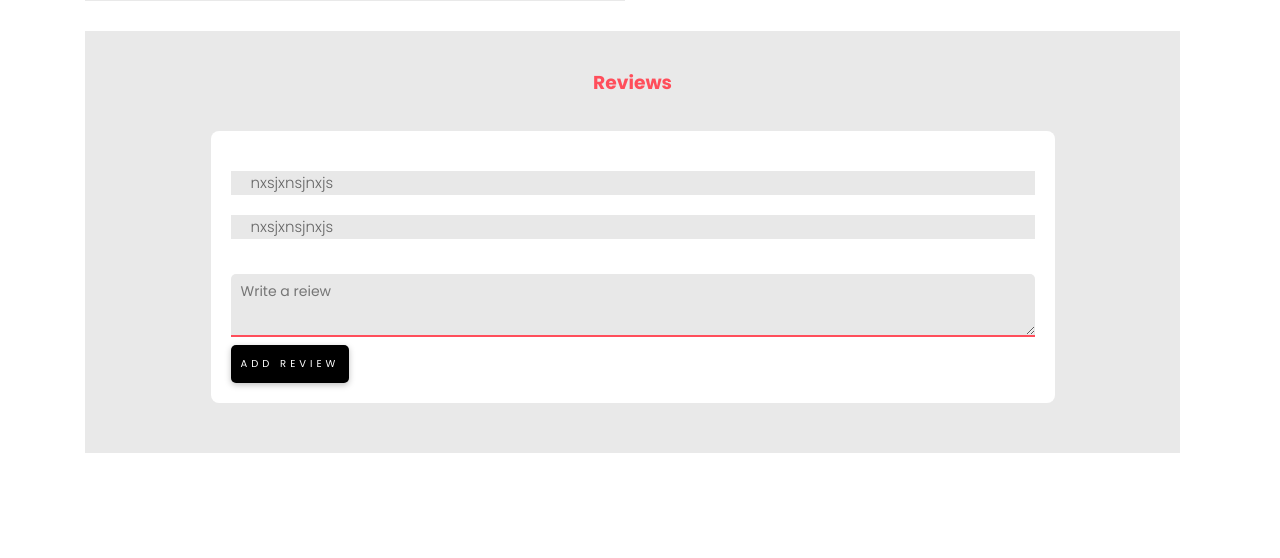
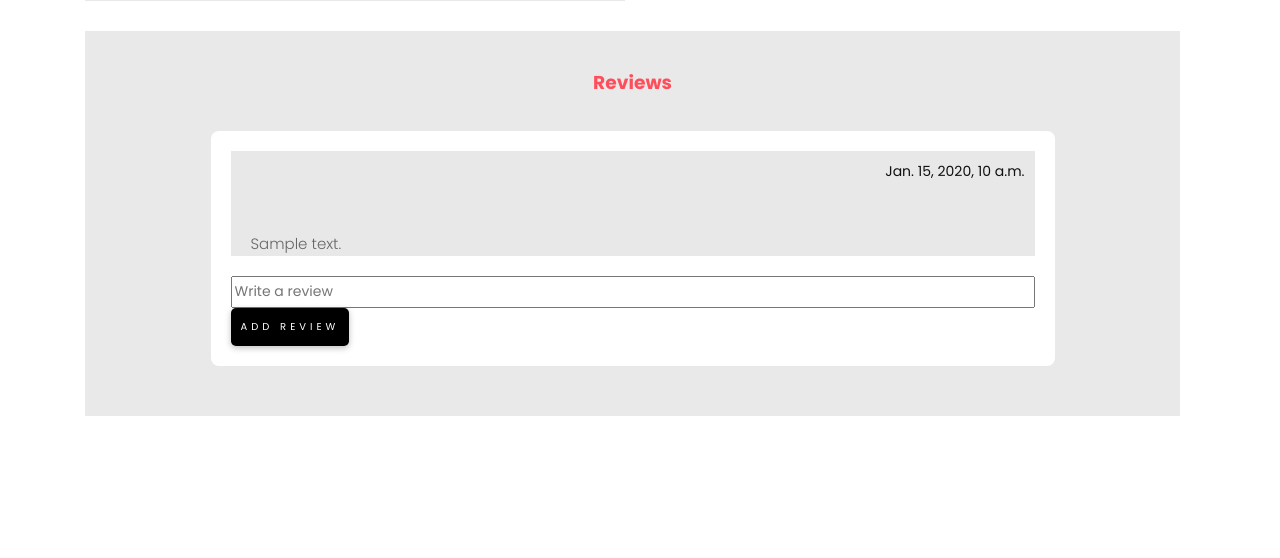
Before and after one commit to SargsyanLilit/ecommerce_new, a Django app: page /product-view/1/ in a window 1280 px wide. Shown: the part 934-1492 px from the top of the page. After the commit the page ends 1350 px from the top, so only its background shows below. Run offline with Django 3.2, Linux system fonts and the light colour scheme; tables that the repository leaves empty hold one stand-in row (values such as "Sample post"); grey boxes marked "Sample" are stand-in pictures; some libraries are stand-ins or nearby versions.

Commit message:
reviews part was ammended

```diff
--- a/ecommerce/orders/models.py
+++ b/ecommerce/orders/models.py
@@ -9,6 +9,7 @@
     user = models.ForeignKey(User, on_delete=models.CASCADE, null=True, blank=True)
     created_at = models.DateTimeField(auto_now_add=True)
     is_delivered = models.BooleanField(default=False)
+    is_paid = models.BooleanField(default=False)
     price_total = models.FloatField(default=0, null=True, blank=True)
 
 
--- a/ecommerce/products/forms.py
+++ b/ecommerce/products/forms.py
@@ -1,6 +1,6 @@
 from django import forms
 from django.core.exceptions import ValidationError
-from products.models import Product
+from products.models import Product, ProductReviews
 
 
 class ProductQuantityForm(forms.ModelForm):
@@ -11,3 +11,9 @@
 
 class QuantityForm(forms.Form):
     quantity = forms.IntegerField(min_value=1)
+
+
+class AddReview(forms.ModelForm):
+    class Meta:
+        model = ProductReviews
+        fields = ['review_text']
--- a/ecommerce/products/models.py
+++ b/ecommerce/products/models.py
@@ -1,3 +1,4 @@
+from django.contrib.auth.models import User
 from django.db import models
 import csv
 import json
@@ -123,11 +124,18 @@
 # Product.from_json("products/static/products/json/dataset.json")
 #
 # class Reviews(models.Model):
-    # user = models.CharField(max_length=50, null=True, blank=True) # TODO connect to user model, remove null and blank
-    # product = models.ForeignKey(Product, related_name='review_product', on_delete=models.CASCADE)
-    # review = models.TextField(max_length=500, null=True, blank=True)
-    # #created_at = models.DateTimeField(auto_now_add=True, null=True, blank=True)
-    #
-    #
-    #
-    #
+#     user = models.CharField(max_length=50, null=True, blank=True)
+#     product = models.ForeignKey(Product, related_name='review_product', on_delete=models.CASCADE)
+#     review = models.TextField(max_length=500, null=True, blank=True)
+#     created_at = models.DateTimeField(auto_now_add=True, null=True, blank=True)
+#     #
+#     #
+#     #
+#     #
+#
+
+class ProductReviews(models.Model):
+    product = models.ForeignKey(Product, related_name='review_product', on_delete=models.CASCADE)
+    user = models.ForeignKey(User, related_name='review_user', on_delete=models.CASCADE)
+    created_at = models.DateTimeField(auto_now_add=True)
+    review_text = models.TextField(max_length=1000)
--- a/ecommerce/products/templates/products/orders.html
+++ b/ecommerce/products/templates/products/orders.html
@@ -24,8 +24,10 @@
                 {% endfor %}
 
                 <div class="item-row-checkout">
-                    <h2><b>Total price: $ <span style="color: #ff4e5b;">{{ total_price }}</span></b></h2>
-                    <a class="btn-custom-delete" href="#">Proceed to Checkout</a>
+                    <h2 ><b>Total price: $ <span style="color: #ff4e5b;">{{ total_price }}</span></b></h2>
+                     {% if order_item_list.0.order_id %}
+                    <a class="btn-custom-delete" href="{% url 'checkout' order_item_list.0.order_id %}">Proceed to Checkout</a>
+                    {% endif %}
                 </div>
         </div>
     </div>
--- a/ecommerce/products/templates/products/product_view.html
+++ b/ecommerce/products/templates/products/product_view.html
@@ -67,22 +67,36 @@
 						<br>
 
 						<section id="app">
+
 							<div class="container-comment">
+							<form action="{% url 'add-review' product.id %}" method="GET">
+									{% csrf_token %}
 							  <div class="row-comment">
+								  {% if reviews%}
+									{% for review in reviews %}
+								  <div class="comment">
 
-								  <div class="comment">
-								<p v-for="items in item" v-text="items">nxsjxnsjnxjs</p>
+									  <h5 style="text-align: right;padding: 10px;">{{ review.created_at }}</h5>
+									  <h5 style="color: #ff4e5b;padding: 10px;">{{ user.username }}</h5>
+								<p v-for="items in item" v-text="items">{{ review.review_text }}</p>
 								  </div><!--End Comment-->
+								  {% endfor %}
+								  {% endif %}
 
-								  <div class="comment">
-								<p v-for="items in item" v-text="items">nxsjxnsjnxjs</p>
-								  </div><!--End Comment-->
+
 
 								  </div><!-- End row -->
 							  <div class="row-comment">
 
-							  <textarea type="text" class="input" placeholder="Write a reiew" v-model="newItem" @keyup.enter="addItem()"></textarea>
-								  <button v-on:click="addItem()" class='primaryContained' type="submit">Add Review</button>
+
+
+<!--								  <textarea name='new_review' type="text" class="input" placeholder="Write a review" v-model="newItem" @keyup.enter="addItem()"></textarea>-->
+								  <input style="width:100%;" name='new_review' type="text" placeholder="Write a review"></input>
+								  <br>
+								  <button class='primaryContained' type="submit">Add Review</button>
+
+						</form>
+
 
 							  </div><!--End Row -->
 							</div><!--End Container -->
--- a/ecommerce/products/urls.py
+++ b/ecommerce/products/urls.py
@@ -9,4 +9,6 @@
     path('general/', views.general, name='general'),
     path('product-view/<int:product_id>/', views.product_view, name='product-view'),
     path('search/', views.SearchProductsView.as_view(), name='search-results'),
+    path('add-review/<int:product_id>/', views.add_review, name='add-review'),
+    path('checkout/<int:order_id>/', views.checkout, name='checkout'),
 ]
--- a/ecommerce/products/views.py
+++ b/ecommerce/products/views.py
@@ -1,8 +1,12 @@
+from django.contrib.auth.decorators import login_required
+from django.contrib.auth.models import User
 from django.core.paginator import Paginator, PageNotAnInteger, EmptyPage
 from django.views.generic import ListView
 from django.shortcuts import render, HttpResponse, redirect
-from products.models import Products, Product
-from products.forms import ProductQuantityForm, QuantityForm
+
+from orders.models import Orders, OrderItem
+from products.models import Products, Product, ProductReviews
+from products.forms import ProductQuantityForm, QuantityForm, AddReview
 from django.db.models import Q
 
 
@@ -105,7 +109,15 @@
     if request.method == "POST":
         product_form = QuantityForm(request.POST)
 
-    return render(request, "products/product_view.html", context={'product': product, 'form': product_form})
+    reviews = ProductReviews.objects.filter(product_id=product_id).order_by('-created_at')
+
+    context = {
+        'product': product,
+        'form': product_form,
+        'reviews': reviews,
+    }
+
+    return render(request, "products/product_view.html", context=context)
 
 
 class SearchProductsView(ListView):
@@ -122,3 +134,48 @@
             product.images = product.images.split(' ~')
 
         return product_list
+
+@login_required(login_url='login')
+def add_review(request, product_id):
+    review_text = request.GET.get('new_review')
+    print("SSSSSSSSSSSSSSSSSSSSSSSSSSSS",review_text)
+    try:
+        product = Product.objects.get(id=product_id)
+    except Product.DoesNotExist:
+        return redirect('home')
+
+    try:
+        user = User.objects.get(id=request.user.id)
+    except User.DoesNotExist:
+        return redirect('home')
+    review_form = AddReview()
+    review = ProductReviews.objects.create(product_id=product.id, user_id=user.id, review_text=review_text)
+    context = {
+        "review": review,
+    }
+    return redirect("product-view", product_id)
+
+
+@login_required(login_url='login')
+def checkout(request, order_id):
+    try:
+        order = Orders.objects.get(id=order_id)
+    except Orders.DoesNotExist:
+        return redirect('orders')
+
+    try:
+        user = User.objects.get(id=request.user.id)
+    except User.DoesNotExist:
+        return redirect('login')
+
+    order_items = OrderItem.objects.filter(order_id=order_id)
+    order_prices = order_items.values_list('price_subtotal', flat=True)
+    total_price = round(sum(order_prices), 2)
+
+    order.is_paid = 1
+    order.user_id = user.id
+    order.price_total = total_price
+    order.save()
+
+    # request.session.delete()
+    return redirect("profile")
```
Also changed, not shown: ecommerce/orders/views.py (+5 -2 lines), ecommerce/orders/migrations/0008_orders_is_paid.py (added), ecommerce/products/migrations/0010_productreviews.py (added).
